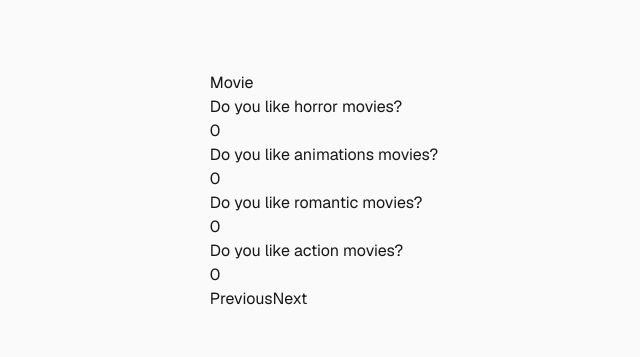
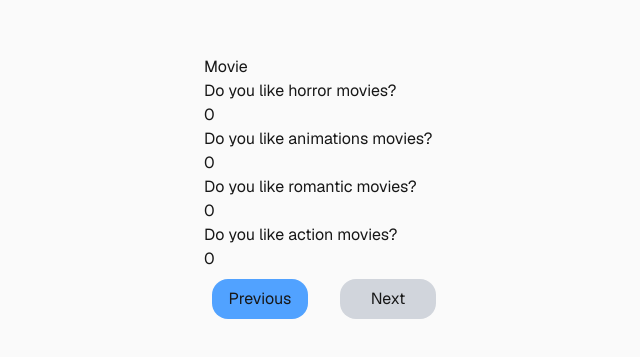
Before and after one commit to JoeLan124/reactpatternDay1, a Next.js app in the folder solution9/: page / in a window 1280 px wide. Shown: the part 209-566 px from the top of the page, without its empty margins (316-956 px from the left). Built offline with nearby package versions, Linux system fonts and the light colour scheme.

Commit message:
preventing to go on when questions aren#T fully answered

```diff
--- a/solution9/app/components/FormWizard.tsx
+++ b/solution9/app/components/FormWizard.tsx
@@ -6,6 +6,11 @@ import { useFormWizardContext } from "../hooks/useFormWizardContext";
 const FormWizard = () => {
   const { state, dispatch } = useFormWizardContext();
   const currentTopic = questions[state.currentTopicIndex];
+
+    const isCurrentTopicComplete =
+      currentTopic.questions.every(
+        (question) => state.points[question.id] > 0
+      );
 
   return (
     <div>
@@ -35,28 +40,48 @@ const FormWizard = () => {
         </div>
       )}
       {/* Add navigation buttons */}
+      <div className="flex gap-4">
         <button
+          className="bg-blue-400 rounded-2xl p-2 m-2 w-24"
           onClick={() =>
             dispatch({
               type: "SET_CURRENT_TOPIC",
-            payload: { index: state.currentTopicIndex - 1 },
+              payload: {
+                index: state.currentTopicIndex - 1,
+              },
             })
           }
           disabled={state.currentTopicIndex === 0}>
           Previous
         </button>
         <button
+          className={`${
+            !isCurrentTopicComplete
+              ? "bg-gray-300"
+              : state.currentTopicIndex ===
+                  questions.length - 1 &&
+                isCurrentTopicComplete
+              ? "bg-green-400"
+              : "bg-blue-400"
+          } rounded-2xl p-2 m-2 w-24`}
           onClick={() =>
             dispatch({
               type: "SET_CURRENT_TOPIC",
-            payload: { index: state.currentTopicIndex + 1 },
+              payload: {
+                index: state.currentTopicIndex + 1,
+              },
             })
           }
           disabled={
-          state.currentTopicIndex === questions.length - 1
+            state.currentTopicIndex ===
+              questions.length - 1 ||
+            !isCurrentTopicComplete
           }>
-        Next
+          {state.currentTopicIndex <= questions.length - 2
+            ? "Next"
+            : "End"}
         </button>
+      </div>
     </div>
   );
 };
--- a/solution9/app/reducers/form-wizard-reducer.ts
+++ b/solution9/app/reducers/form-wizard-reducer.ts
@@ -1,4 +1,5 @@
-import { type } from "os";
+import { questions } from "../data/questions";
+
 
 export interface FormWizardState {
   values: Record<string, string | number>; // Object for form values (e.g., { email: 'user@example.com' })
@@ -41,13 +42,37 @@ const defaultFormWizardReducer = (
       };
     }
 
-  case "SET_CURRENT_TOPIC": {
-  const { index } = action.payload;
+    case "SET_CURRENT_TOPIC": {
+      const { index } = action.payload;
+
+      // Allow going back to previous topics without validation
+      if (index <= state.currentTopicIndex) {
+        return {
+          ...state,
+          currentTopicIndex: index,
+        };
+      }
+
+      // Validate that all questions in the current topic are answered (> 0 points)
+      const currentTopic = questions[state.currentTopicIndex];
+      const allQuestionsAnswered = currentTopic.questions.every(
+        (question) => state.points[question.id] > 0
+      );
+
+      if (!allQuestionsAnswered) {
+        // Do not update the index if validation fails
+        return state;
+
+      }
+
   return {
     ...state,
     currentTopicIndex: index,
   };
-}
+
+
+    }
+
     default:
       return state;
   }
```
Lines whose indentation alone changed are shown as unchanged.
